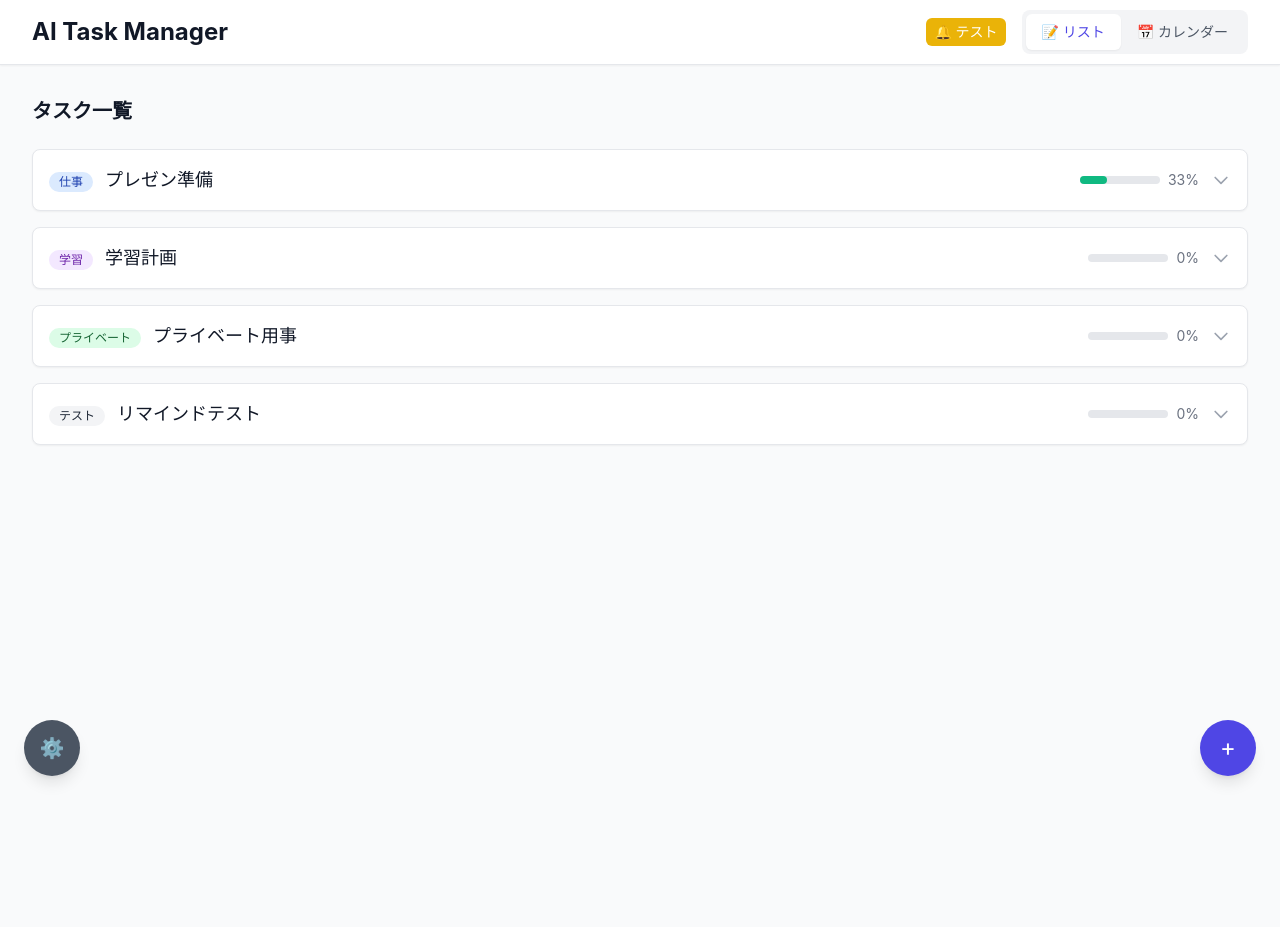
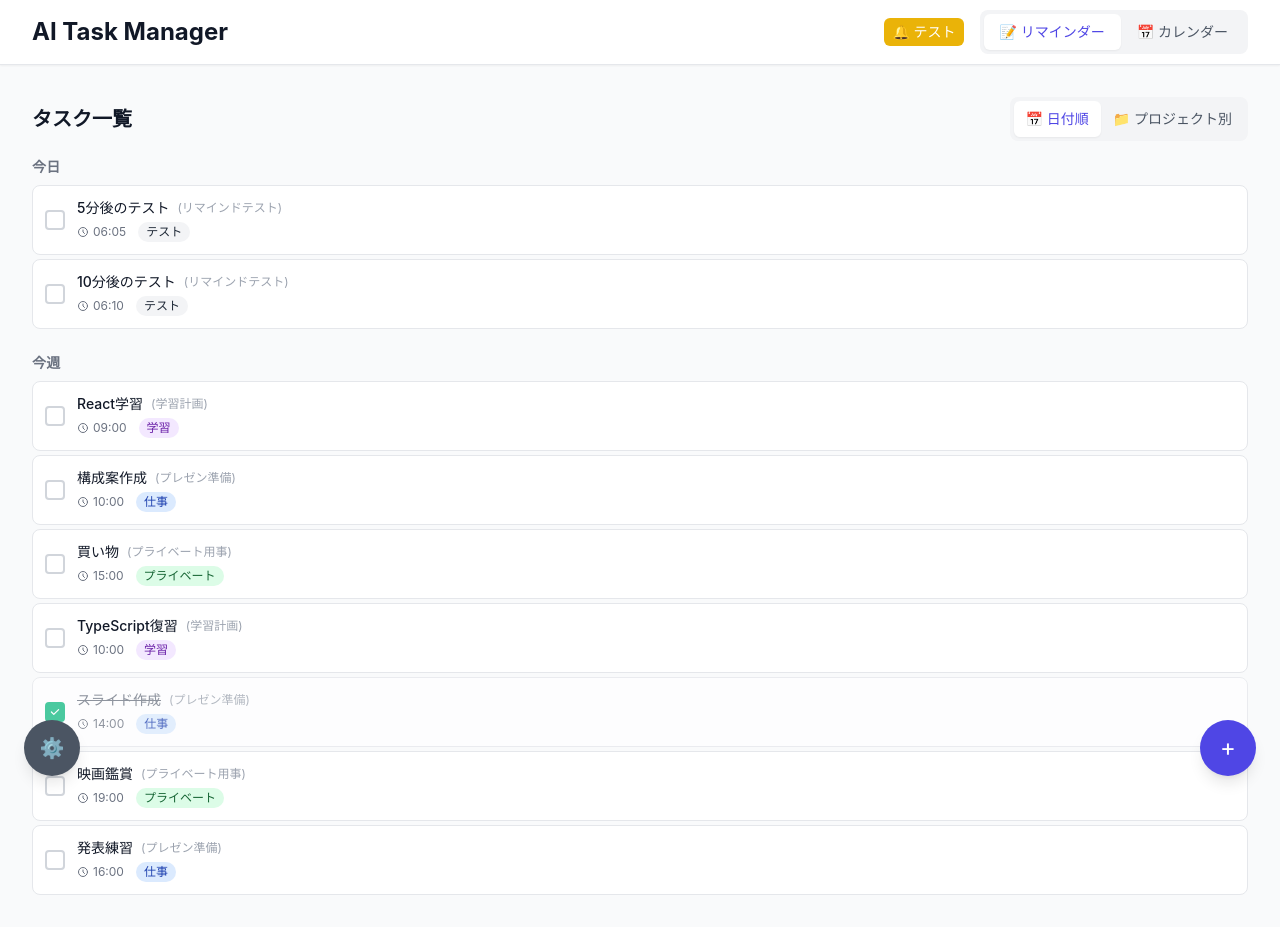
Before and after one commit to shutakabeya/ai-task-manager, a Next.js app: page / in a window 1280 px wide. Before the commit the page ends 800 px from the top, so only its background shows below. Built offline with nearby package versions, Linux system fonts and the light colour scheme.

Commit message:
Implement Apple Reminders-style date-sorted flat list view with tab switching

```diff
--- a/src/components/AppLayout.tsx
+++ b/src/components/AppLayout.tsx
@@ -81,7 +81,7 @@ export default function AppLayout() {
                       : 'text-gray-600 hover:text-gray-900'
                   }`}
                 >
-                  📝 リスト
+                  📝 リマインダー
                 </button>
                 <button
                   onClick={() => setCurrentView('calendar')}
--- a/src/components/TaskListView.tsx
+++ b/src/components/TaskListView.tsx
@@ -2,10 +2,13 @@
 
 import { useState } from 'react'
 import { useTaskStore } from '../types/taskStore'
-import { Task } from '../types/task'
+import { Task, SubTask } from '../types/task'
+
+type ViewMode = 'date' | 'project'
 
 export default function TaskListView() {
   const { tasks, toggleSubtask } = useTaskStore()
+  const [viewMode, setViewMode] = useState<ViewMode>('date')
   const [expandedTasks, setExpandedTasks] = useState<Set<string>>(new Set())
 
   const toggleTaskExpansion = (taskId: string) => {
@@ -42,6 +45,104 @@ export default function TaskListView() {
     })
   }
 
+  const formatTime = (datetime: string) => {
+    const date = new Date(datetime)
+    return date.toLocaleTimeString('ja-JP', {
+      hour: '2-digit',
+      minute: '2-digit'
+    })
+  }
+
+  // 日付セクションを取得
+  const getDateSection = (date: Date) => {
+    const today = new Date()
+    const tomorrow = new Date(today)
+    tomorrow.setDate(today.getDate() + 1)
+
+    const thisWeek = new Date(today)
+    thisWeek.setDate(today.getDate() + 7)
+
+    const dateString = date.toDateString()
+    const todayString = today.toDateString()
+    const tomorrowString = tomorrow.toDateString()
+
+    if (dateString === todayString) return 'Today'
+    if (dateString === tomorrowString) return 'Tomorrow'
+    if (date < thisWeek) return 'This Week'
+    return 'Future'
+  }
+
+  // 日付順でソートされたタスクアイテムを取得
+  const getSortedTaskItems = () => {
+    const items: Array<{
+      id: string
+      title: string
+      datetime?: string
+      category: string
+      completed: boolean
+      isSubtask: boolean
+      parentTask?: string
+    }> = []
+
+    tasks.forEach(task => {
+      // メインタスクを追加（日時がある場合のみ）
+      if (task.subtasks.length === 0) {
+        // サブタスクがない場合は、タスク自体をアイテムとして追加
+        items.push({
+          id: task.id,
+          title: task.title,
+          category: task.category,
+          completed: false, // メインタスクは完了状態を持たない
+          isSubtask: false
+        })
+      } else {
+        // サブタスクを追加
+        task.subtasks.forEach(subtask => {
+          items.push({
+            id: subtask.id,
+            title: subtask.title,
+            datetime: subtask.datetime,
+            category: subtask.category || task.category,
+            completed: subtask.completed,
+            isSubtask: true,
+            parentTask: task.title
+          })
+        })
+      }
+    })
+
+    // 日時でソート（日時がないものは最後）
+    return items.sort((a, b) => {
+      if (!a.datetime && !b.datetime) return 0
+      if (!a.datetime) return 1
+      if (!b.datetime) return -1
+      return new Date(a.datetime).getTime() - new Date(b.datetime).getTime()
+    })
+  }
+
+  // 日付別にグループ化
+  const getGroupedByDate = () => {
+    const items = getSortedTaskItems()
+    const groups: { [key: string]: typeof items } = {
+      'Today': [],
+      'Tomorrow': [],
+      'This Week': [],
+      'Future': [],
+      'No Date': []
+    }
+
+    items.forEach(item => {
+      if (item.datetime) {
+        const section = getDateSection(new Date(item.datetime))
+        groups[section].push(item)
+      } else {
+        groups['No Date'].push(item)
+      }
+    })
+
+    return groups
+  }
+
   // サブタスクを日時順でソート
   const getSortedSubtasks = (task: Task) => {
     return [...task.subtasks].sort((a, b) => {
@@ -66,10 +167,102 @@ export default function TaskListView() {
     )
   }
 
-  return (
+  // 日付順ビュー
+  const DateView = () => {
+    const groups = getGroupedByDate()
+    const sectionOrder = ['Today', 'Tomorrow', 'This Week', 'Future', 'No Date']
+
+    return (
+      <div className="space-y-6">
+        {sectionOrder.map(section => {
+          const items = groups[section]
+          if (items.length === 0) return null
+
+          return (
+            <div key={section} className="space-y-2">
+              <h3 className="text-sm font-semibold text-gray-500 uppercase tracking-wide">
+                {section === 'Today' && '今日'}
+                {section === 'Tomorrow' && '明日'}
+                {section === 'This Week' && '今週'}
+                {section === 'Future' && '将来'}
+                {section === 'No Date' && '日付なし'}
+              </h3>
+              <div className="space-y-1">
+                {items.map(item => (
+                  <div
+                    key={item.id}
+                    className={`flex items-center space-x-3 p-3 bg-white rounded-lg border border-gray-200 transition-all ${
+                      item.completed ? 'opacity-75' : ''
+                    }`}
+                  >
+                    {/* チェックボックス */}
+                    <button
+                      onClick={() => {
+                        if (item.isSubtask) {
+                          // サブタスクの場合、親タスクを探してトグル
+                          const parentTask = tasks.find(task =>
+                            task.subtasks.some(sub => sub.id === item.id)
+                          )
+                          if (parentTask) {
+                            toggleSubtask(parentTask.id, item.id)
+                          }
+                        }
+                      }}
+                      className={`flex-shrink-0 w-5 h-5 rounded border-2 transition-colors ${
+                        item.completed
+                          ? 'bg-success border-success'
+                          : 'border-gray-300 hover:border-primary'
+                      }`}
+                    >
+                      {item.completed && (
+                        <svg className="w-3 h-3 text-white mx-auto" fill="currentColor" viewBox="0 0 20 20">
+                          <path fillRule="evenodd" d="M16.707 5.293a1 1 0 010 1.414l-8 8a1 1 0 01-1.414 0l-4-4a1 1 0 011.414-1.414L8 12.586l7.293-7.293a1 1 0 011.414 0z" clipRule="evenodd" />
+                        </svg>
+                      )}
+                    </button>
+
+                    {/* タスク情報 */}
+                    <div className="flex-1 min-w-0">
+                      <div className="flex items-center space-x-2">
+                        <p className={`text-sm font-medium ${
+                          item.completed ? 'text-gray-500 line-through' : 'text-gray-900'
+                        }`}>
+                          {item.title}
+                        </p>
+                        {item.isSubtask && item.parentTask && (
+                          <span className="text-xs text-gray-400">
+                            ({item.parentTask})
+                          </span>
+                        )}
+                      </div>
+
+                      <div className="flex items-center space-x-3 mt-1">
+                        {item.datetime && (
+                          <span className="text-xs text-gray-500 flex items-center">
+                            <svg className="w-3 h-3 mr-1 flex-shrink-0" fill="none" stroke="currentColor" viewBox="0 0 24 24">
+                              <path strokeLinecap="round" strokeLinejoin="round" strokeWidth={2} d="M12 8v4l3 3m6-3a9 9 0 11-18 0 9 9 0 0118 0z" />
+                            </svg>
+                            {formatTime(item.datetime)}
+                          </span>
+                        )}
+                        <span className={`inline-flex items-center px-2 py-0.5 rounded-full text-xs font-medium ${getCategoryColor(item.category)}`}>
+                          {item.category}
+                        </span>
+                      </div>
+                    </div>
+                  </div>
+                ))}
+              </div>
+            </div>
+          )
+        })}
+      </div>
+    )
+  }
+
+  // プロジェクト別ビュー（既存のビュー）
+  const ProjectView = () => (
     <div className="space-y-3 sm:space-y-4">
-      <h2 className="text-lg sm:text-xl font-semibold text-gray-900 mb-4 sm:mb-6">タスク一覧</h2>
-
       {tasks.map(task => (
         <div
           key={task.id}
@@ -198,4 +391,39 @@ export default function TaskListView() {
       ))}
     </div>
   )
+
+  return (
+    <div className="space-y-4">
+      <div className="flex flex-col sm:flex-row sm:items-center sm:justify-between space-y-3 sm:space-y-0">
+        <h2 className="text-lg sm:text-xl font-semibold text-gray-900">タスク一覧</h2>
+
+        {/* ビューモード切り替え */}
+        <div className="flex bg-gray-100 rounded-lg p-1 w-full sm:w-auto">
+          <button
+            onClick={() => setViewMode('date')}
+            className={`flex-1 sm:flex-none px-3 py-2 rounded-md text-xs sm:text-sm font-medium transition-colors ${
+              viewMode === 'date'
+                ? 'bg-white text-primary shadow-sm'
+                : 'text-gray-600 hover:text-gray-900'
+            }`}
+          >
+            📅 日付順
+          </button>
+          <button
+            onClick={() => setViewMode('project')}
+            className={`flex-1 sm:flex-none px-3 py-2 rounded-md text-xs sm:text-sm font-medium transition-colors ${
+              viewMode === 'project'
+                ? 'bg-white text-primary shadow-sm'
+                : 'text-gray-600 hover:text-gray-900'
+            }`}
+          >
+            📁 プロジェクト別
+          </button>
+        </div>
+      </div>
+
+      {/* ビューコンテンツ */}
+      {viewMode === 'date' ? <DateView /> : <ProjectView />}
+    </div>
+  )
 }
```
